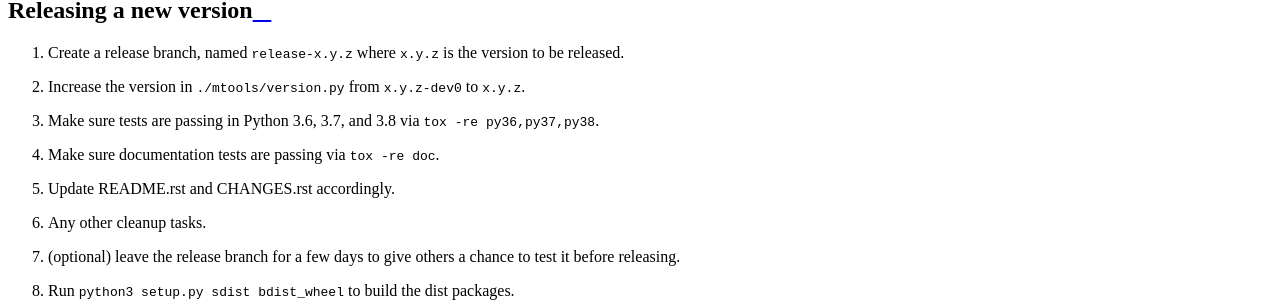
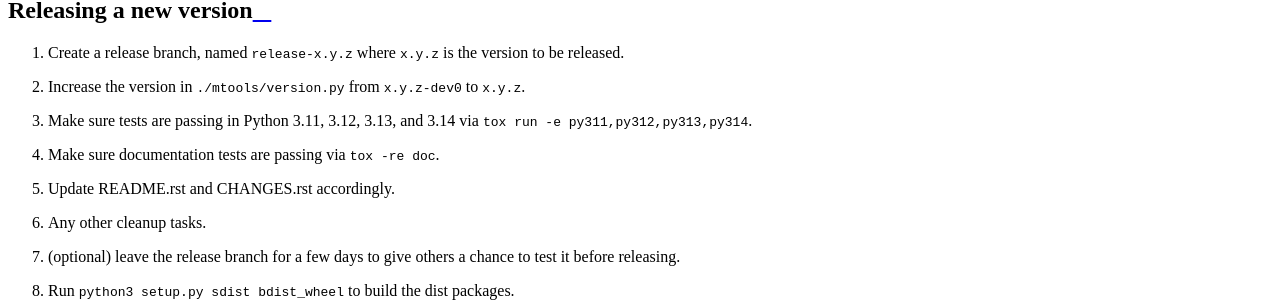
Before and after one commit to rueckstiess/mtools, a Sphinx documentation site: the page built from doc/release.rst, in a window 1280 px wide. Shown: the part 1086-1390 px from the top of the page. Built offline with Sphinx 7.4.7 and the Read the Docs theme 3.1.0, drawn with Linux system fonts in a browser that asks for light colours.

Commit message:
Test on current Python and MongoDB 8.0.
Replace the retired GitHub Actions, drop the Python 3.7-3.10 and old
PyMongo matrix, and run tox 4 with tox-gh on Python 3.11 through 3.14.
The MongoDB service used by CI is now 8.0.

```diff
--- a/doc/release.rst
+++ b/doc/release.rst
@@ -29,8 +29,8 @@ Releasing a new version
    version to be released.
 #. Increase the version in ``./mtools/version.py`` from ``x.y.z-dev0`` to
    ``x.y.z``.
-#. Make sure tests are passing in Python 3.6, 3.7, and 3.8 via
-   ``tox -re py36,py37,py38``.
+#. Make sure tests are passing in Python 3.11, 3.12, 3.13, and 3.14 via
+   ``tox run -e py311,py312,py313,py314``.
 #. Make sure documentation tests are passing via ``tox -re doc``.
 #. Update README.rst and CHANGES.rst accordingly.
 #. Any other cleanup tasks.
--- a/test-requirements.txt
+++ b/test-requirements.txt
@@ -1,3 +1,3 @@
 pytest-cov>=4.0.0,<5.0.0
 pytest>=7.1.0,<7.2.0
-tox>=3.27.0,<4.0.0
+tox>=4.31,<5
```
Also changed, not shown: 2 other files.
